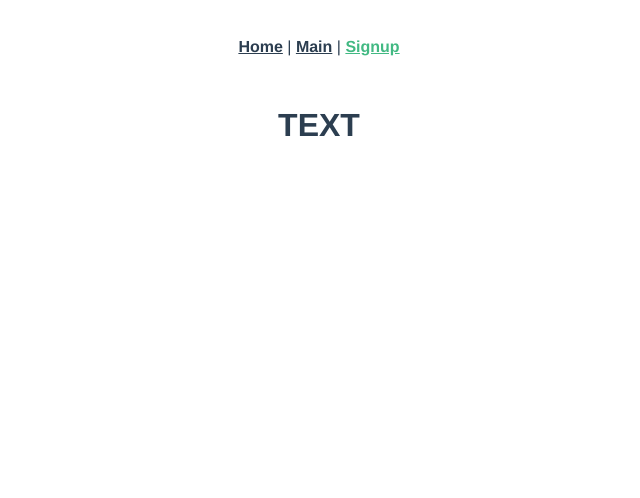
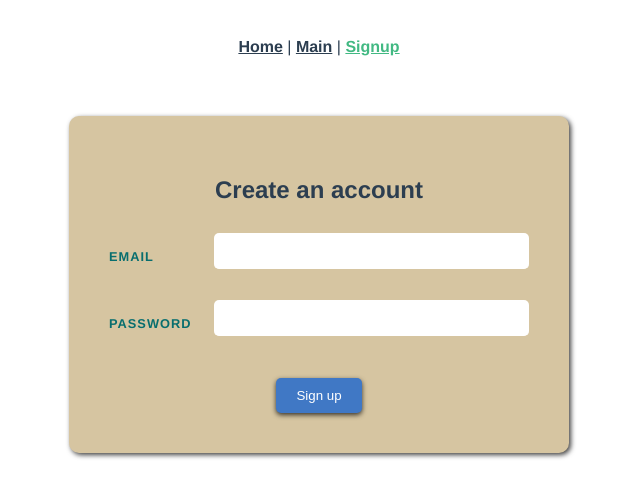
Before and after one commit to janelisillaots/WAD-HW3, a Vue app: page /#/signup in a window 1280 px wide. Shown: the top 498 px of the page, without its empty margins (321-961 px from the left). Built offline with nearby package versions, Linux system fonts and the light colour scheme.

Commit message:
Maded Signup page all html, css, js

```diff
--- a/src/views/signupView.vue
+++ b/src/views/signupView.vue
@@ -1,7 +1,138 @@
 <template>
-  <div class="signup">
-    <h1>TEXT</h1>
+  <div>
+    <form @submit.prevent ="validateForm">
+      <h2>Create an account</h2>
+      <div class="row">
+        <!-- for connect's that to email-->
+        <label for="email">Email</label>
+        <!-- type = it's waiting @ in text; required = input need to be filled; v-model = can use this.email in script-->
+        <input type="email" required v-model="email">
+      </div>
+      <div class="row">
+        <label for="password">Password</label>
+        <input type="password" required v-model="password">
+      </div>
+
+      <!-- v-if = it makes div (error message) only then visible, if it's true-->
+      <div v-if="validatePassword" class="error"> {{validatePassword}}</div>
+
+      <div class="submit">
+        <button>Sign up </button>
+      </div>
+    </form>
   </div>
 </template>
-<script setup lang="ts">
+
+
+<script>
+export default {
+  name: "FormView",
+
+  // binds variables for example v-model="email"
+  data: function() {
+    return {
+      email: '',
+      password: '',
+      validatePassword:'',
+    }},
+  methods: {
+    // Validate password
+    validateForm() {
+      const pwd = this.password;
+      const errors = [];
+
+      if (pwd.length < 8 || pwd.length >= 15)
+        errors.push("password must be between 8-15 chars");
+
+      // ^ means that it start with that
+      if (!/^[A-Z]/.test(pwd)) {
+        errors.push("Password must start with an uppercase letter");
+      }
+
+      // g means that it watch all password not only the first letters
+      // || [] means that, if in password is none lowercase letters, then it returns [] so it doesn't run into error
+      if ((pwd.match(/[a-z]/g) || []).length < 2) {
+        errors.push("Password must include at least two lowercase letters");
+      }
+
+      // \d means some number 0-9
+      if (!/\d/.test(pwd)) {
+        errors.push("Password must include at least one numeric value");
+      }
+
+      if (!/_/.test(pwd)) {
+        errors.push('Password must include "_" character');
+      }
+
+      this.validatePassword = errors.length > 0 ? "The password is not valid: " + errors.join(", ") : "";
+
+      // Submit button moves you to main page
+      if (errors.length === 0) this.$router.push('/main');
+    }
+  }
+}
 </script>
+
+
+<style scoped>
+form {
+  max-width: 420px;
+  margin: 30px auto;
+  background: rgb(214, 197, 161);
+  text-align: left;
+  padding: 40px;
+  border-radius: 10px;
+  box-shadow: 2px 2px 5px rgba(0, 0, 0, 0.75);
+}
+
+label {
+  color: rgb(8, 110, 110);
+  display: inline-block;
+  margin: 25px 0 15px;
+  font-size: 0.8em;
+  text-transform: uppercase;
+  letter-spacing: 1px;
+  font-weight: bold;
+}
+
+input{
+  display: block;
+  padding: 10px 6px;
+  width: 100%;
+  box-sizing: border-box;
+  border: none;
+  border-bottom: 1px solid white;
+  color: #2c3e4f;
+  border-radius: 5px;
+  width: 75%;
+}
+
+.row {
+  display: flex;
+  justify-content: space-between;
+  align-items: center;
+  margin-bottom: 12px;
+}
+
+button{
+  background: rgb(64, 120, 197);
+  border: 0;
+  padding: 10px 20px;
+  margin-top:  20px;
+  color: white;
+  border-radius: 5px;
+  box-shadow: 0px 2px 5px rgba(0, 0, 0, 0.75);
+}
+button:hover {
+  background-color: rgb(26, 74, 181);
+}
+h2, .submit{
+  text-align: center;
+}
+.error{
+  color: red;
+  font-size: 0.8em;
+  margin-top:  10px;
+  text-align: center;
+}
+</style>
```
